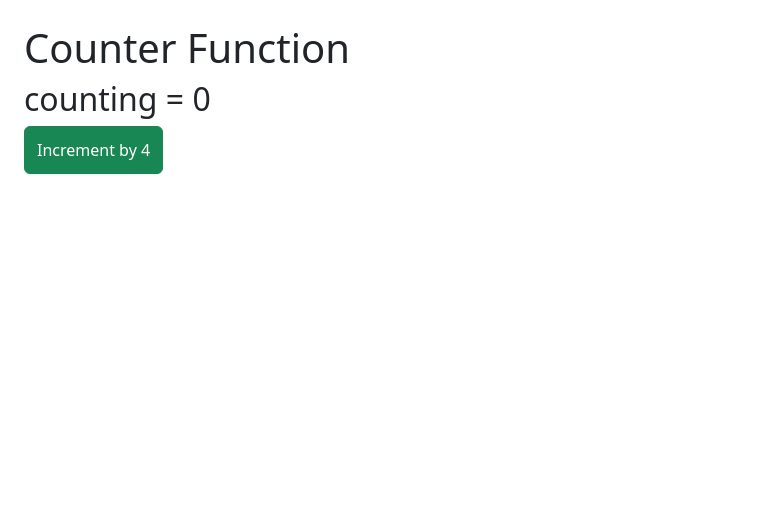
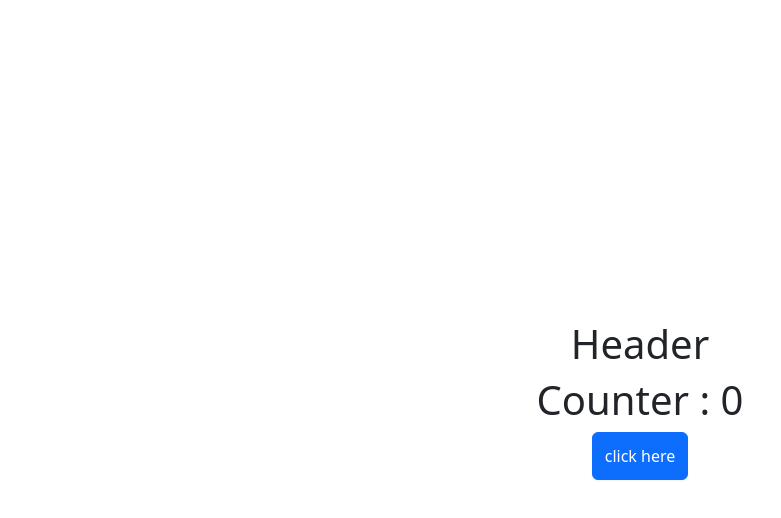
Before and after one commit to NikhilKhatri1/React-Daily-Work, a React (Create React App) app in the folder REACT-UI/: page / in a window 1280 px wide. Shown: the top 518 px of the page, without its empty margins (0-781 px from the left). Built offline with nearby package versions, Linux system fonts and the light colour scheme.

Commit message:
React Revision

```diff
--- /dev/null
+++ b/REACT-UI/src/React-Tutorial/Day-37/UseCallbackHook.jsx
@@ -0,0 +1,20 @@
+import React, { useCallback, useState } from 'react'
+import Header from './component/Header';
+
+const UseCallbackHook = () => {
+
+    const [count, setCount] = useState(0);
+
+    const newFn = useCallback(()=>{},[])
+
+    return (
+
+        <div className='flex items-center justify-center h-[100vh] flex-col'>
+            <Header newFn={newFn} />
+            <h1>Counter : {count}</h1>
+            <button className='btn btn-primary' onClick={() => setCount(prev => prev + 1)}>click here</button>
+        </div>
+    )
+}
+
+export default UseCallbackHook
--- /dev/null
+++ b/REACT-UI/src/React-Tutorial/Day-37/UseMemo.jsx
@@ -0,0 +1,32 @@
+import React, { useMemo, useState } from 'react'
+
+const UseMemo = () => {
+    const [number, setNumber] = useState(0);
+    const [counter, setCounter] = useState(0);
+
+    function cubeNumber(num) {
+        console.log("Calculation Done!");
+        return Math.pow(num, 3)
+    }
+
+    const result = useMemo(() => {
+        // this memo function will rerender the cubeNumber()
+        // when number changes on counter change  it will not...
+
+        return cubeNumber(number)
+
+    }, [number]);
+
+    return (
+        <div className='flex flex-col items-center justify-center text-center h-[100vh]'>
+
+            <input type="number" value={number} onChange={(e) => setNumber(e.target.value)} className=' form-control w-25' />
+            <h1>Cube of number: {result} </h1>
+
+            <button className='btn btn-primary' onClick={() => { setCounter(counter + 1) }}>Counter ++</button>
+            <h1>Counter: {counter}</h1>
+        </div>
+    )
+}
+
+export default UseMemo
--- /dev/null
+++ b/REACT-UI/src/React-Tutorial/Day-37/UseRefHook.jsx
@@ -0,0 +1,22 @@
+import React, { useEffect, useRef, useState } from 'react'
+
+const UseRefHook = () => {
+    const [value, setValue] = useState(0);
+    const count = useRef(0);
+
+    useEffect(() => {
+        count.current = count.current + 1;
+    })
+
+
+    return (
+        <div className='m-4 text-center'>
+            <button onClick={() => setValue(prev => prev - 1)} className=' btn btn-warning'>Decrement by 1</button>
+            <h1 className='text-center'>{value}</h1>
+            <button onClick={() => setValue(prev => prev + 1)} className='btn btn-primary'>Increment by 1</button>
+            <h1>Render Count: {count.current}</h1>
+        </div>
+    )
+}
+
+export default UseRefHook
--- /dev/null
+++ b/REACT-UI/src/React-Tutorial/Day-37/UseRefHookDom.jsx
@@ -0,0 +1,18 @@
+import React, { useRef } from 'react'
+
+const UseRefHookDom = () => {
+    const inputElement = useRef();
+
+    const btnClicked = () => {
+        console.log(inputElement.current.className);
+        inputElement.current.className = ` bg-primary`;
+    }
+    return (
+        <div className='flex m-4'>
+            <input type="text" ref={inputElement} className='form-control w-25 me-2' />
+            <button onClick={btnClicked} className='btn btn-primary'>click here</button>
+        </div>
+    )
+}
+
+export default UseRefHookDom
--- /dev/null
+++ b/REACT-UI/src/React-Tutorial/Day-37/component/Header.jsx
@@ -0,0 +1,14 @@
+import React from 'react'
+
+const Header = () => {
+
+    console.log("Header rendered...");
+
+    return (
+        <div>
+            <h1>Header</h1>
+        </div>
+    )
+}
+
+export default React.memo(Header)
--- /dev/null
+++ b/REACT-UI/src/React-Tutorial/Day-37/useEffectHook.jsx
@@ -0,0 +1,20 @@
+import React, { useEffect, useState } from 'react'
+
+const UseEffectHook = () => {
+    const [count, setCount] = useState(0);
+    useEffect(() => {
+        setTimeout(() => {
+            setCount(prev => prev + 1)
+        }, 2000)
+    }, [])
+    return (
+        <div className='m-4'>
+            <h1>I've Render {count} Times</h1>
+            <p>without dependency it will re-render  component everytime when value changes</p>
+            <p>empty[] it will render the component only once when component loaded..
+                <br />if any changes are done in the component then there vaalue will change also</p>
+        </div>
+    )
+}
+
+export default UseEffectHook
--- a/REACT-UI/src/index.js
+++ b/REACT-UI/src/index.js
@@ -14,7 +14,12 @@ import 'bootstrap/dist/js/bootstrap.bundle.js';
 // import App from './React-Tutorial/Day-36/App';
 // import UseStateHook from './React-Tutorial/Day-37/useStateHook';
 // import UseStateHook1 from './React-Tutorial/Day-37/useStateHook1';
-import UseStateCounter from './React-Tutorial/Day-37/useStateCounter';
+// import UseStateCounter from './React-Tutorial/Day-37/useStateCounter';
+// import UseEffectHook from './React-Tutorial/Day-37/useEffectHook';
+// import UseRefHook from './React-Tutorial/Day-37/UseRefHook';
+// import UseRefHookDom from './React-Tutorial/Day-37/UseRefHookDom';
+// import UseMemo from './React-Tutorial/Day-37/UseMemo';
+import UseCallbackHook from './React-Tutorial/Day-37/UseCallbackHook';
 // import { Body } from './Netflix-Clone/Body.component';
 
 
@@ -22,7 +27,7 @@ const root = ReactDOM.createRoot(document.getElementById('root'));
 
 root.render(
 
-    <UseStateCounter />
+    <UseCallbackHook />
 
 );
 
```
